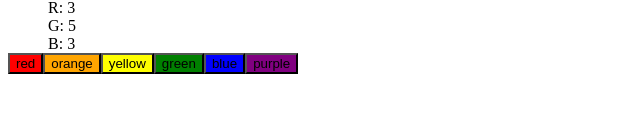
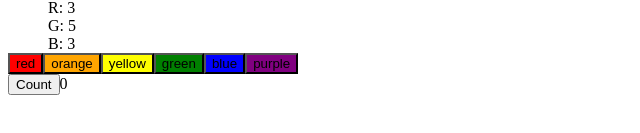
Before and after one commit to liliboxer/intro-react-exercises, a React app: page / in a window 1280 px wide. Shown: the part 277-410 px from the top of the page, without its empty margins (0-640 px from the left). Built offline with nearby package versions, Linux system fonts and the light colour scheme.

Commit message:
incrementer working

```diff
--- a/src/components/App.js
+++ b/src/components/App.js
@@ -3,6 +3,7 @@
 import Header from './Header';
 import Color from './Color';
 import ColorPicker from './ColorPicker';
+import Incrementer from './Incrementer';
 
 export default function App() {
   return (
@@ -11,6 +12,7 @@
       <Dog name="Max" age={5} weight="10lbs"/>
       <Color color="Blue" hex="#00FF77" rgb={{ r:3, g:5, b:3 }}/>
       <ColorPicker colors={['red', 'orange', 'yellow', 'green', 'blue', 'purple']} />
+      <Incrementer />
     </>
   );
 }
--- a/src/components/ColorPicker.js
+++ b/src/components/ColorPicker.js
@@ -12,7 +12,6 @@
   };
 
   colorHandler = color => {
-    console.log('hi');
     this.setState({ color });
   }
 
--- /dev/null
+++ b/src/components/Incrementer.js
@@ -0,0 +1,20 @@
+import React, { Component } from 'react';
+
+export default class Incrementer extends Component {
+  state = {
+    count: 0
+  }
+
+  countHandler = () => {
+    this.setState({ count: this.state.count + 1 });
+  }
+
+  render() {
+    return (
+      <>
+        <button onClick={() => this.countHandler(this.count)}>Count</button>
+        {this.state.count}
+      </>
+    );
+  }
+}
```
